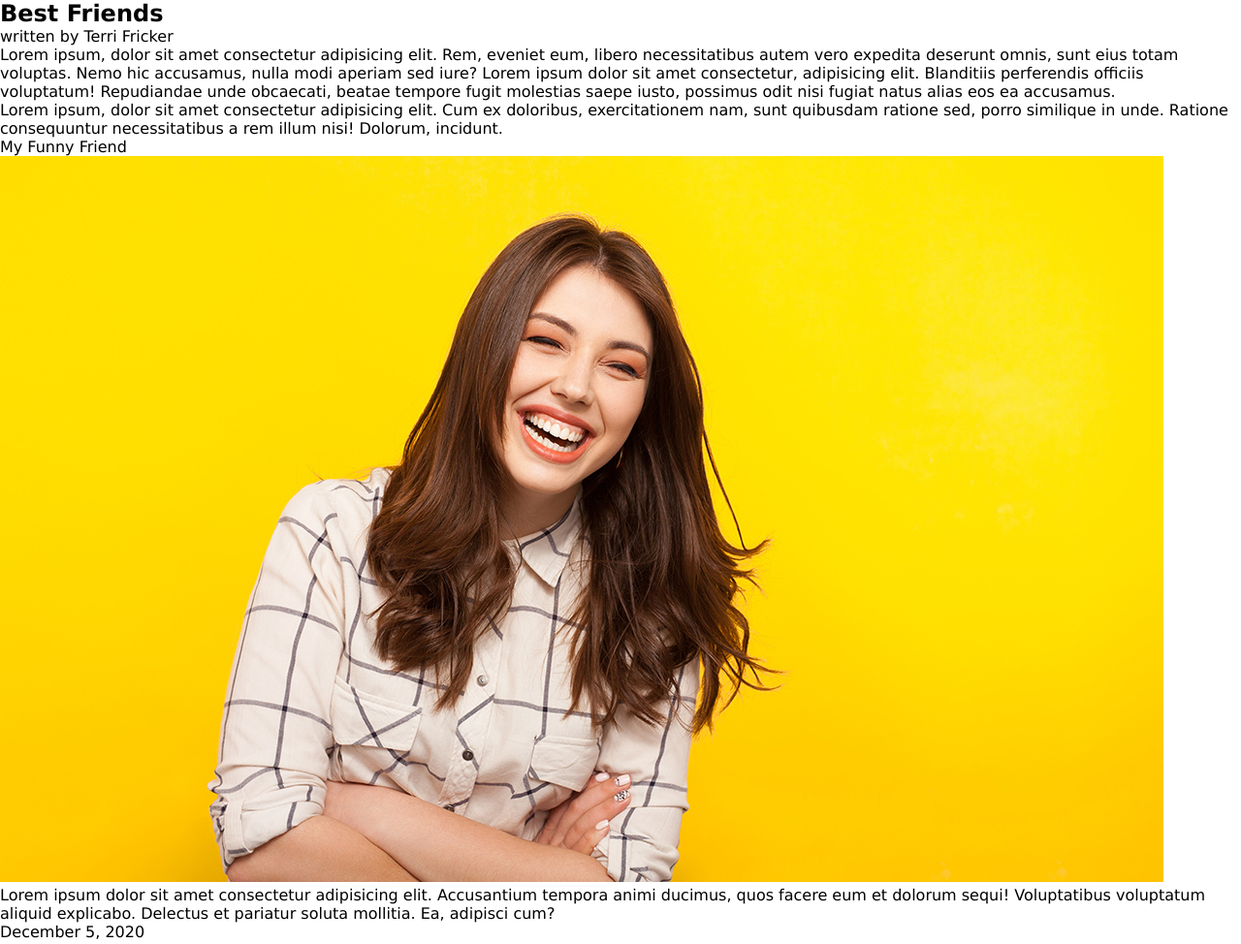
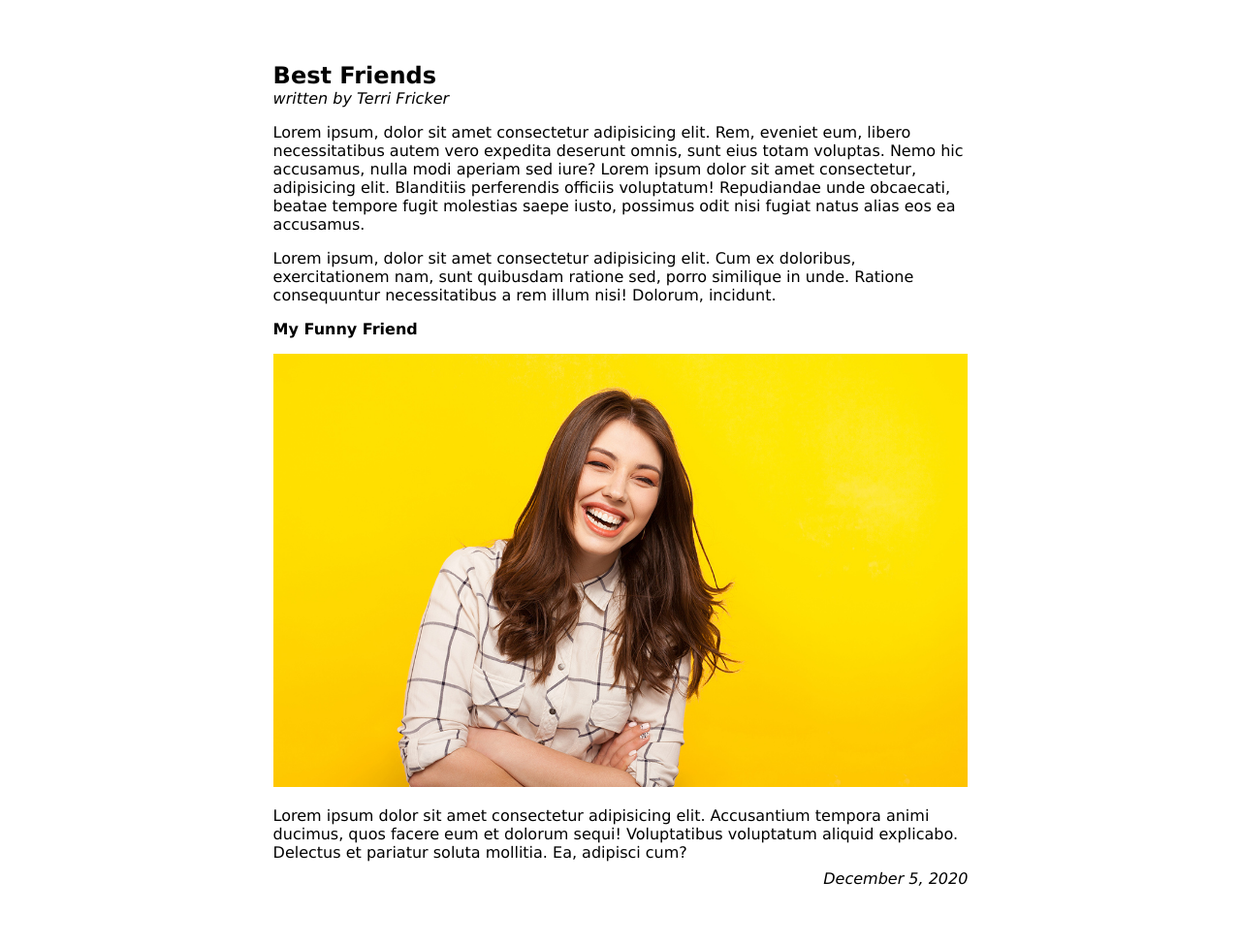
Before and after one commit to 50-vanilla-projects/03-Rotating-Navigation, a plain HTML site: page index.html in a window 1280 px wide. Shown: the whole page at 97% size. Drawn offline with Linux system fonts and the light colour scheme.

Commit message:
css: added general styling to article elements

```diff
--- a/styles.css
+++ b/styles.css
@@ -4,3 +4,60 @@
   box-sizing: border-box;
   font-family: Verdana, Geneva, Tahoma, sans-serif;
 }
+
+:root {
+  --menu-color: #0020ff; /* complementary to yellow background in image */
+  --pop-out-color: #333333;
+}
+
+body {
+  display: flex;
+  flex-direction: column;
+  align-items: center;
+  justify-content: center;
+  overflow: hidden visible;
+}
+
+.container {
+  display: flex;
+  flex-direction: column;
+  width: 80vw;
+  align-items: center;
+  justify-content: center;
+  overflow: hidden;
+}
+
+article {
+  display: flex;
+  flex-direction: column;
+  width: 70vw;
+  align-items: center;
+  padding: 5vw 7vw;
+}
+.article-title {
+  align-self: flex-start;
+  font-weight: bolder;
+}
+.article-author {
+  align-self: flex-start;
+  font-style: italic;
+  margin-bottom: .5em;
+}
+.article-text {
+  align-self: flex-start;
+  margin: .5em 0;
+}
+.image-title {
+  font-weight: bold;
+  align-self: flex-start;
+  margin: .5em 0;
+}
+img {
+  width: 100%;
+  margin: .5em 0 .7em;
+}
+
+.article-date {
+  font-style: italic;
+  align-self: flex-end;
+}
```
